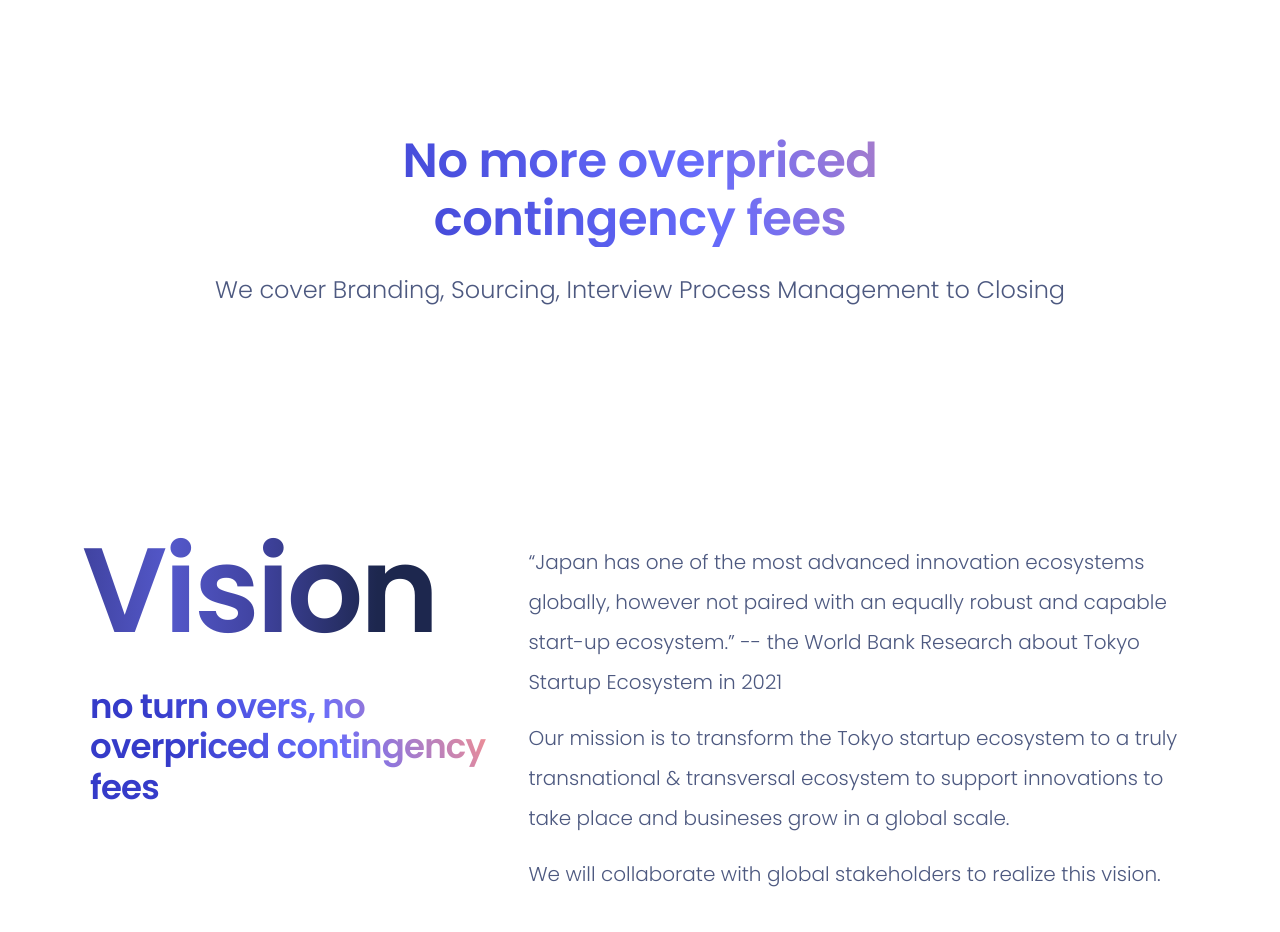
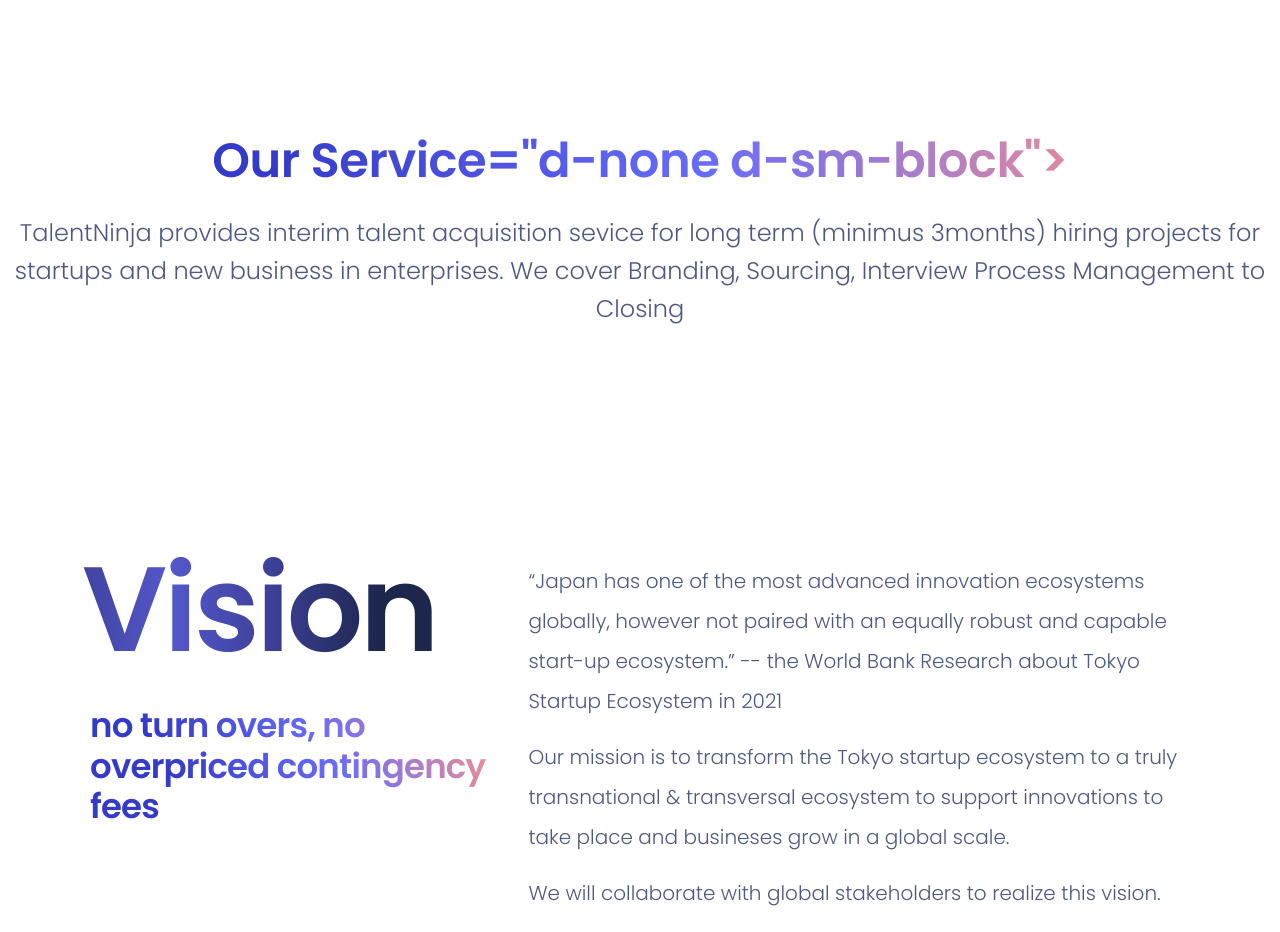
Before and after one commit to venture-buddy/website, a plain HTML site: page index.html in a window 1280 px wide. Shown: the part 860-1792 px from the top of the page. Drawn offline with nearby package versions, Linux system fonts and the light colour scheme.

Commit message:
deploy: 6e146f8252e2b7db3a0bb63aa03934060a925451

```diff
--- a/index.html
+++ b/index.html
@@ -155,8 +155,10 @@
 
                 <section id="introduction">
                   <div class="container-xxl text-sm-center">
-                    <h2 class="mb-4">No more overpriced<br class="d-none d-sm-block">contingency fees</h2>
-                    <p>We cover Branding, Sourcing, Interview Process Management to Closing</p>
+                    <h2 class="mb-4">Our Service="d-none d-sm-block"></h2>
+                    <p>TalentNinja provides interim talent acquisition sevice for
+                    long term (minimus 3months) hiring projects for startups and new business in enterprises.
+                    We cover Branding, Sourcing, Interview Process Management to Closing</p>
                   </div>
                 </section>
 
```
